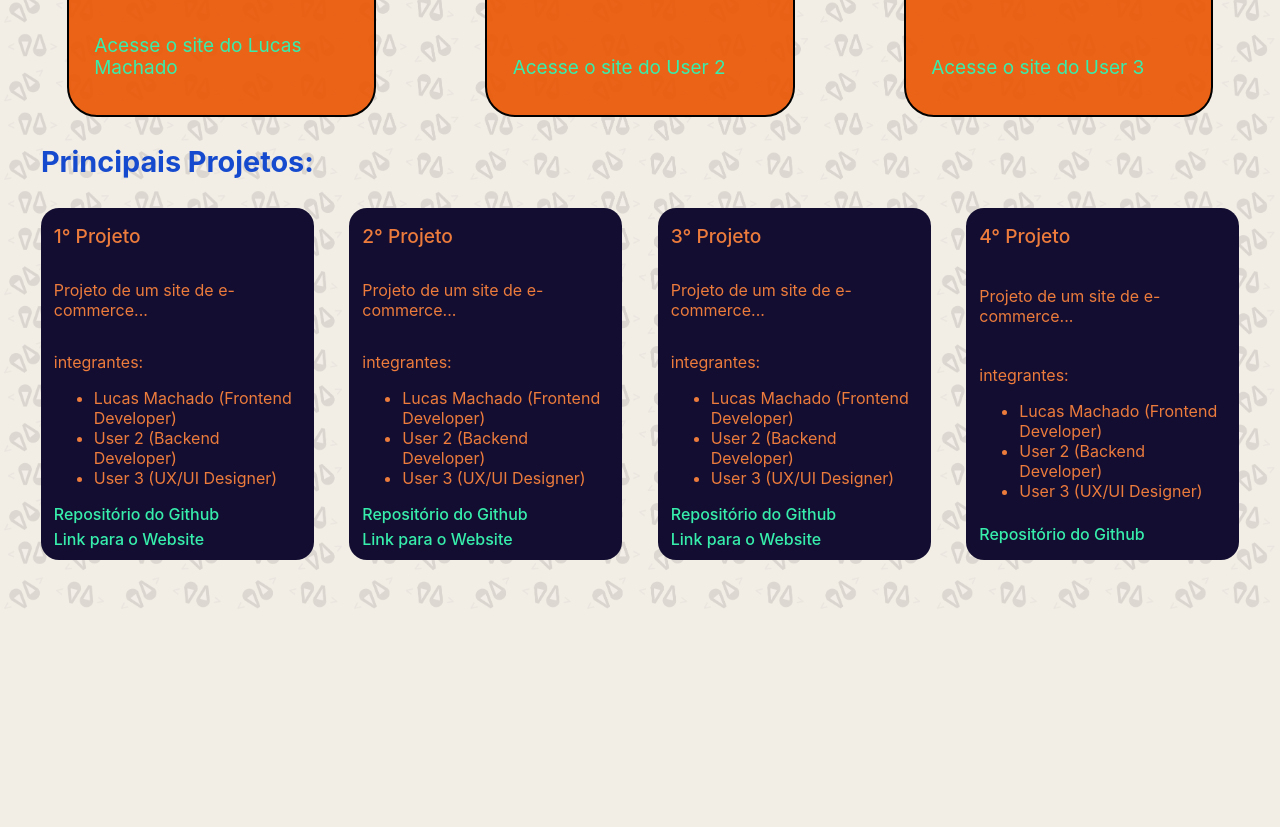
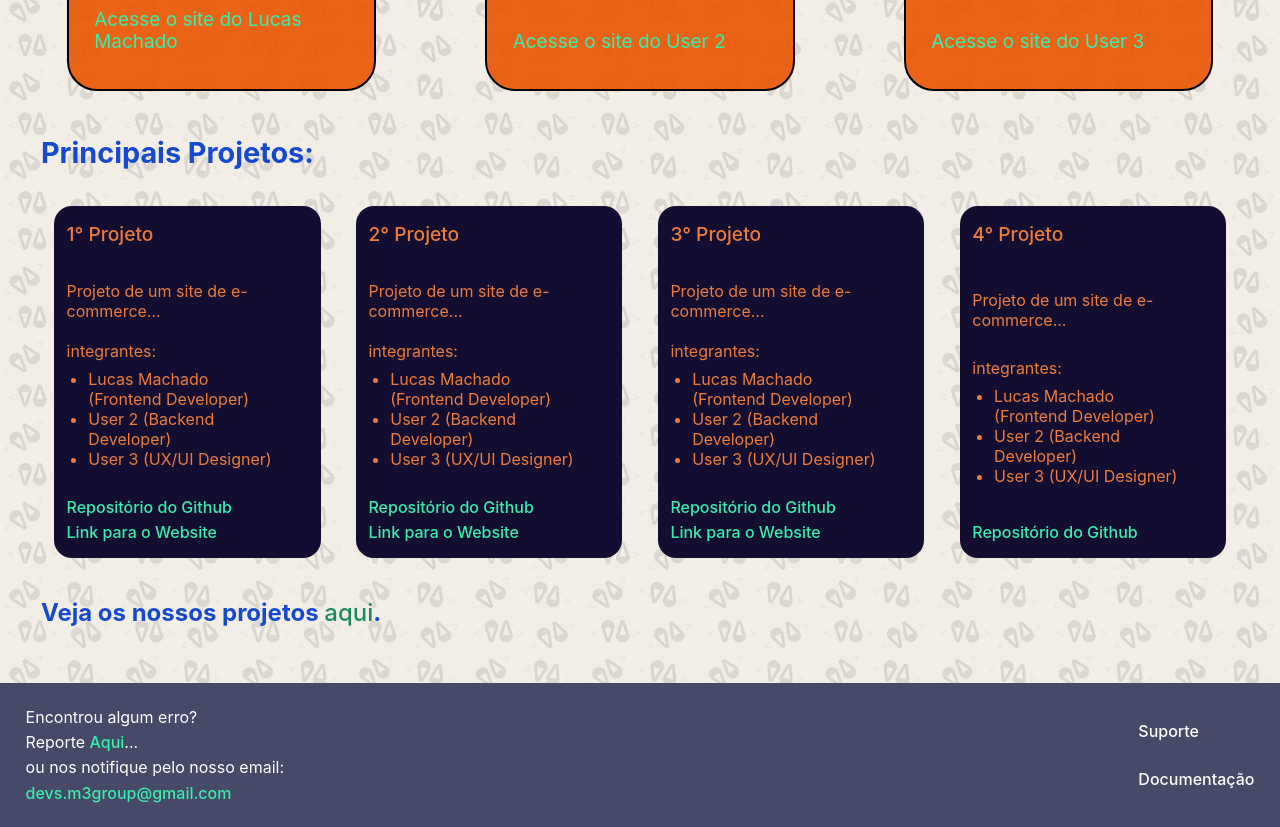
Before and after one commit to M3-Developers/M3.LandingPage-react, a React (Create React App) app: page / in a window 1280 px wide. Shown: the part 1420-2247 px from the top of the page. Before the commit the page ends 2036 px from the top, so only its background shows below. Built offline with nearby package versions, Linux system fonts and the light colour scheme.

Commit message:
Feature: Finished the computer version of the home page

```diff
--- a/src/App.css
+++ b/src/App.css
@@ -1,38 +1,4 @@
-.App {
-  text-align: center;
+* {
+  margin: 0;
+  padding: 0;
 }
-
-.App-logo {
-  height: 40vmin;
-  pointer-events: none;
-}
-
-@media (prefers-reduced-motion: no-preference) {
-  .App-logo {
-    animation: App-logo-spin infinite 20s linear;
-  }
-}
-
-.App-header {
-  background-color: #282c34;
-  min-height: 100vh;
-  display: flex;
-  flex-direction: column;
-  align-items: center;
-  justify-content: center;
-  font-size: calc(10px + 2vmin);
-  color: white;
-}
-
-.App-link {
-  color: #61dafb;
-}
-
-@keyframes App-logo-spin {
-  from {
-    transform: rotate(0deg);
-  }
-  to {
-    transform: rotate(360deg);
-  }
-}
--- a/src/Globals.scss
+++ b/src/Globals.scss
@@ -18,6 +18,7 @@
 
 .BlueTitle_Color {
     color: $BlueTitle-Color;
+    margin: 5vh 0 4vh;
 }
 
 .Default_Background {
@@ -29,4 +30,5 @@
     font-weight: 600;
     font-size: 28px;
     line-height: 34px;
+    margin: 2vh 0;
 }
--- a/src/Style/Home.scss
+++ b/src/Style/Home.scss
@@ -8,6 +8,7 @@
     background-color: $main-Background;
 }
 
+
 .Home_Container {
     display: flex;
     flex-direction: column;
@@ -17,12 +18,19 @@
     .Home_Content {
         padding: 7vh 3.2vw;
 
+
+        // Contato
+
+
         .Contacts_Container {
             background-color: $White;
-            border: solid $Black 1px;
+            display: flex;
+            flex-direction: column;
+            gap: 2vh;
             max-width: 25%;
             margin: 5vh 0;
             padding: 28px 31px;
+            border: solid $Black 1px;
             border-radius: 30px;
 
             h2 {
@@ -49,6 +57,10 @@
             }
         }
 
+
+        //Membros do M3
+
+
         .Loading_Text {
             font-size: clamp(1.3rem, 2vw, 1.5rem);
             line-height: 1.5;
@@ -68,6 +80,10 @@
             margin: 1vh 2vw;
         }
 
+
+        // Projetos com destaque
+
+
         .Project_Title {
             font-size: clamp(1.8rem, 2vw, 2.5rem);
             line-height: 1.5;
@@ -76,6 +92,11 @@
         .Projects_Container {
             display: flex;
             gap: 3%;
+            padding: 0 1vw;
+        }
+
+        .GotoProjects_anchor {
+            margin-bottom: 0;
         }
     }
 }
--- a/src/Variables.scss
+++ b/src/Variables.scss
@@ -14,6 +14,7 @@
 $LightAnchor-Color: #37EEAC;
 $BlueTitle-Color: #164ACE;
 $MemberTitle-Color: #003AD0;
+$BlueFont-Color: #164ACE;
 
 //Extra colors
 $Image-Border: #37EEAC;
--- /dev/null
+++ b/src/components/Footer/index.jsx
@@ -0,0 +1,21 @@
+import "./style.scss";
+import "../../Globals.scss";
+
+export default function Footer() {
+  return (
+    <footer className="Footer_Container">
+      <aside className="Report_Container">
+        <p>Encontrou algum erro? </p>
+        <p>
+          Reporte <a href="" className="LightLink_Font">Aqui</a>...
+        </p>
+        <p>ou nos notifique pelo nosso email: </p>
+        <p className="Email_Text">devs.m3group@gmail.com</p>
+      </aside>
+      <aside className="Suport_Container">
+        <p>Suporte</p>
+        <p>Documentação</p>
+      </aside>
+    </footer>
+  );
+}
--- /dev/null
+++ b/src/components/Footer/style.scss
@@ -0,0 +1,39 @@
+@use "../../Variables.scss" as *;
+
+.Footer_Container {
+    height: 12vh;
+    background-color: #464968;
+    display: flex;
+    align-items: center;
+    justify-content: space-between;
+    padding: 3vh 2vw;
+
+    p {
+        color: $White;
+        font-weight: 400;
+    }
+
+    .Report_Container {
+        height: 100%;
+        display: flex;
+        flex-direction: column;
+        justify-content: space-between;
+
+        .Email_Text{
+            color: $LightAnchor-Color;
+            text-decoration: none;
+            font-weight: 500;
+        }
+    }
+
+    .Suport_Container {
+        height: 100%;
+        display: flex;
+        flex-direction: column;
+        justify-content: space-around;
+
+        p {
+            font-weight: 500;
+        }
+    }
+}
--- a/src/components/TopProjects/style.scss
+++ b/src/components/TopProjects/style.scss
@@ -9,6 +9,10 @@
     background-color: #130E31;
     padding: 2vh 1vw;
     border-radius: 18px;
+
+    ul {
+        margin: 1vh 1.7vw;
+    }
 
     h3, p, li {
         color: $DarkFont-Color;
--- a/src/pages/Home.jsx
+++ b/src/pages/Home.jsx
@@ -5,6 +5,7 @@
 import Hero from "../components/Hero";
 import Members from "../components/Member";
 import TopProjects from "../components/TopProjects";
+import Footer from "../components/Footer";
 import { useEffect, useState } from "react";
 
 // Simulação dos membros
@@ -32,7 +33,12 @@
     <div className="Home_Container">
       <Header />
       <main className="Home_Content">
+        {/* Hero de apresentação */}
+
         <Hero />
+
+        {/* Contato */}
+
         <section className="Contacts_Container">
           <h2 className="BlueTitle_Color">Contato</h2>
           <section className="Email_Container">
@@ -48,6 +54,8 @@
           </a>
         </section>
 
+        {/* Membros do M3 */}
+
         <h2 className="Members_Title BlueTitle_Color">Membros do M3</h2>
         <section className="Members_Container">
           {members ? (
@@ -58,6 +66,9 @@
             <p className="Loading_Text">Carregando...</p>
           )}
         </section>
+
+        {/* Projetos com destaque */}
+
         <h2 className="Project_Title BlueTitle_Color">Principais Projetos:</h2>
         <section className="Projects_Container">
           {projects ? (
@@ -68,7 +79,16 @@
             <p className="Loading_Text">Carregando Projetos...</p>
           )}
         </section>
+
+        <h2 className="BlueTitle_Color GotoProjects_anchor">
+          Veja os nossos projetos{" "}
+          <a href="" className="DarkLink_Font">
+            aqui
+          </a>
+          .
+        </h2>
       </main>
+      <Footer />
     </div>
   );
 }
```
